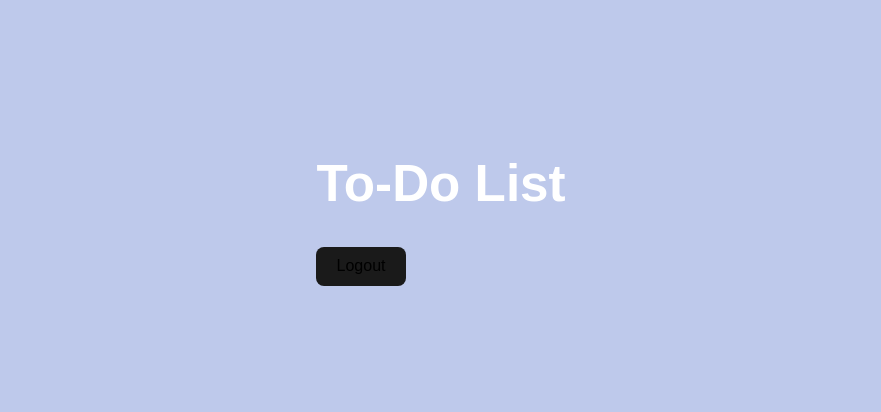
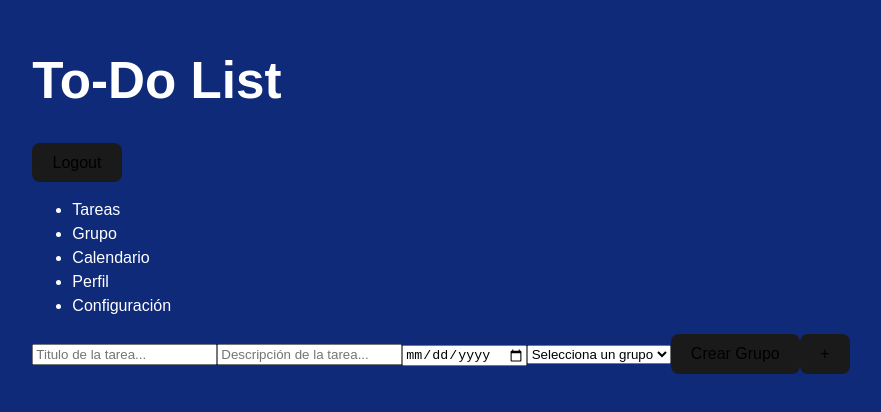
Before and after one commit to ElPeppi/ToDo, a React (Vite) app: page /ToDo in a window 1280 px wide. Shown: the part 196-608 px from the top of the page, without its empty margins (199-1080 px from the left). Built offline with nearby package versions, Linux system fonts and the light colour scheme.

Commit message:
feat: added tasks components leaft implment, full added popupMessage, menu added and item menu added

```diff
--- a/src/App.tsx
+++ b/src/App.tsx
@@ -1,40 +1,75 @@
 import { BrowserRouter as Router, Routes, Route, useLocation } from "react-router-dom";
 import { AnimatePresence } from "framer-motion";
+import { useState } from "react";
 
 import Login from "./pages/loginRegister/Login";
 import Register from "./pages/loginRegister/Register";
 import ToDo from "./pages/todo/ToDo";
 import PageTransition from "./components/PageTransition";
+import PopupMessage from "./components/PopupMessage";
 import VerifyPage from "./pages/loginRegister/VerifyPage";
 
-function AnimatedRoutes() {
+// =========================
+// RUTAS ANIMADAS
+// =========================
+function AnimatedRoutes({ setPopup }: { setPopup: Function }) {
   const location = useLocation();
 
   return (
     <AnimatePresence mode="wait">
       <Routes location={location} key={location.pathname}>
-        <Route path="/" element={
-          <PageTransition><Login /></PageTransition>
-        } />
+        <Route
+          path="/"
+          element={
+            <PageTransition>
+              <Login setPopup={setPopup} />
+            </PageTransition>
+          }
+        />
 
-        <Route path="/register" element={
-          <PageTransition><Register /></PageTransition>
-        } />
+        <Route
+          path="/register"
+          element={
+            <PageTransition>
+              <Register setPopup={setPopup} />
+            </PageTransition>
+          }
+        />
 
-        <Route path="/ToDo" element={
-          <PageTransition><ToDo /></PageTransition>
-        } />
+        <Route
+          path="/ToDo"
+          element={
+            <PageTransition>
+              <ToDo setPopup={setPopup} />
+            </PageTransition>
+          }
+        />
+
         <Route path="/verify" element={<VerifyPage />} />
-
       </Routes>
     </AnimatePresence>
   );
 }
 
+// =========================
+// APP PRINCIPAL
+// =========================
 export default function App() {
+  const [popup, setPopup] = useState<{ message: string; type: "success" | "error" | "info" } | null>(null);
+
   return (
     <Router>
-      <AnimatedRoutes />
+      {/* POPUP GLOBAL - SIEMPRE ACTIVO */}
+      {popup && (
+        <PopupMessage
+          message={popup.message}
+          type={popup.type}
+          onClose={() => setPopup(null)}
+        />
+      )}
+
+      {/* ANIMACIONES DE PÁGINA */}
+      <AnimatedRoutes setPopup={setPopup} />
     </Router>
   );
 }
--- /dev/null
+++ b/src/components/PopupMessage.tsx
@@ -0,0 +1,24 @@
+import React, { useEffect } from "react";
+import "./PopupMessage.css";
+
+interface PopupMessageProps {
+  message: string;
+  type?: "success" | "error" | "info";
+  onClose: () => void;
+}
+
+const PopupMessage: React.FC<PopupMessageProps> = ({ message, type = "info", onClose }) => {
+  useEffect(() => {
+    const timer = setTimeout(() => onClose(), 3000); // se cierra automáticamente
+    return () => clearTimeout(timer);
+  }, [onClose]);
+
+  return (
+    <div className={`popup-message ${type}`}>
+      <p>{message}</p>
+      <button onClick={onClose} className="close-btn">×</button>
+    </div>
+  );
+};
+
+export default PopupMessage;
--- /dev/null
+++ b/src/components/menu/Menu.tsx
@@ -0,0 +1,21 @@
+
+import "./Menu.css"
+import Item from "./item/Item";
+
+function Menu() {
+  return (<>
+    <nav>
+      <ul>
+        <Item title="Tareas" route="/todo"  />
+        <Item title="Grupo" route="/group" />
+        <Item title="Calendario" route="/calendar" />
+        <Item title="Perfil" route="/profile" />
+        <Item title="Configuración" route="/settings" />
+      </ul>
+    </nav>
+  </>);
+}
+
+
+
+export default Menu;
--- /dev/null
+++ b/src/components/menu/item/Item.tsx
@@ -0,0 +1,25 @@
+import type { JSX } from "react";
+import { useNavigate } from "react-router-dom";
+
+interface Props {
+    title: string;
+    route: string;
+    iconName?: JSX.Element;
+}
+function Item({title, route, iconName}: Props) {
+    const navigate = useNavigate();
+
+    const handleClick = () => {
+        navigate(route);
+    };
+
+
+    return (
+        <li className="menu-item" onClick={handleClick}>
+            {iconName && <span className="menu-icon">{iconName}</span>}
+            <span>{title}</span>
+        </li>
+    );
+}
+
+export default Item;
--- /dev/null
+++ b/src/components/popupMessage.css
@@ -0,0 +1,58 @@
+.popup-message {
+  position: absolute;
+  top: 30px;
+  right: 30px;
+  background-color: #1a1a1a;
+  color: white;
+  padding: 1rem 1.5rem;
+  border-radius: 12px;
+  box-shadow: 0 4px 20px rgba(0, 0, 0, 0.3);
+  font-family: "Poppins", sans-serif;
+  font-size: 0.95rem;
+  z-index: 1000;
+  animation: slideIn 0.4s ease forwards , slideOut 0.4s ease forwards 3.6s;
+  display: flex;
+  align-items: center;
+  gap: 1rem;
+}
+
+.popup-message.success {
+  background-color: #16a34a; /* verde */
+}
+
+.popup-message.error {
+  background-color: #dc2626; /* rojo */
+}
+
+.popup-message.info {
+  background-color: #2563eb; /* azul */
+}
+
+.close-btn {
+  background: transparent;
+  border: none;
+  color: white;
+  font-size: 1.2rem;
+  cursor: pointer;
+}
+
+@keyframes slideIn {
+  from {
+    opacity: 0;
+    transform: translateY(-20px);
+  }
+  to {
+    opacity: 1;
+    transform: translateY(0);
+  }
+}
+@keyframes slideOut {
+  from {
+    opacity: 1;
+    transform: translateY(0);
+  }
+  to {
+    opacity: 0;
+    transform: translateY(-20px);
+  }
+}
--- a/src/pages/loginRegister/Register.tsx
+++ b/src/pages/loginRegister/Register.tsx
@@ -2,7 +2,7 @@ import { useNavigate } from "react-router-dom";
 import { useState, useEffect } from "react";
 import "./LoginRegister.css";
 
-function RegisterPage() {
+function RegisterPage({setPopup}: {setPopup:Function}) {
     const navigate = useNavigate();
     const [emailR, setEmailR] = useState("");
     const [passwordR, setPasswordR] = useState("");
@@ -27,12 +27,13 @@ function RegisterPage() {
 
             const data = await response.json();
             if (response.ok) {
-                console.log("✅ Registro exitoso:", data);
+                setPopup({ message: "✅ Registro exitoso! Por favor, verifica tu email.", type: "success" });
+                navigate("/");
             } else {
-                console.error("❌ Error en registro:", data.message);
+                setPopup({ message: data.message || "Error en registro", type: "error" });
             }
         } catch (error) {
-            console.error("⚠️ Error al registrar:", error);
+            setPopup({ message: "Error al registrar", type: "error" });
         }
     };
 
--- a/src/pages/todo/ToDo.tsx
+++ b/src/pages/todo/ToDo.tsx
@@ -1,9 +1,53 @@
 
 import "../todo/ToDo.css";
 import { useNavigate } from "react-router-dom";
-import { useEffect } from "react";
+import { useEffect, useState } from "react";
+import Menu from "../../components/menu/Menu";
 
-function ToDo() {
+
+
+function ToDo({ setPopup }: { setPopup: Function }) {
+    const [tasks, setTasks] = useState<string[]>([]);
+    const [tittle, setTittle] = useState("");
+    const [description, setDescription] = useState("");
+    const [dueDate, setDueDate] = useState("");
+    const addTask = async () => {
+        if (tittle.trim() === "") return;
+        try {
+            const response = await fetch("http://localhost:4000/api/tasks", {
+                method: "POST",
+                headers: {
+                    "Content-Type": "application/json",
+                    "Authorization": `Bearer ${localStorage.getItem("accessToken")}`
+                },
+                body: JSON.stringify({
+                    title: tittle,         // 👈 debe coincidir con el backend
+                    description: description,
+                    dueDate: dueDate,
+                }),
+
+            });
+            const data = await response.json();
+            console.log(data);
+            if (response.ok) {
+
+                setTasks([...tasks, tittle]);
+                setTittle("");
+                setDescription("");
+                setDueDate("");
+                setPopup({ message: "Tarea agregada exitosamente!", type: "success" });
+            } else {
+                setPopup({ message: data.message || "Error al agregar tarea", type: "error" });
+            }
+        } catch (error) {
+            setPopup({ message: "Error al agregar tarea", type: "error" });
+        }
+    };
+
+
+    const removeTask = (index: number) => {
+        setTasks(tasks.filter((_, i) => i !== index));
+    };
     useEffect(() => {
         document.documentElement.setAttribute("data-page", "todo");
     }, []);
@@ -18,9 +62,56 @@ function ToDo() {
 
     return (<>
 
-        <div>
-            <h1>To-Do List</h1>
-            <button onClick={handleLogout}>Logout</button>
+        <div className="todo-page">
+            <header className="todo-header">
+                <h1>To-Do List</h1>
+                <button
+                    onClick={() => { handleLogout(); }}
+                    className="logout-btn"
+                >
+                    Logout
+                </button>
+            </header>
+            <Menu />
+            <div className="todo-container">
+                <div className="todo-input-box">
+
+                    <input
+                        type="text"
+                        placeholder="Titulo de la tarea..."
+                        value={tittle}
+                        onChange={e => setTittle(e.target.value)}
+                    />
+                    <input
+                        type="text"
+                        placeholder="Descripción de la tarea..."
+                        value={description}
+                        onChange={e => setDescription(e.target.value)}
+                    />
+                    <input
+                        type="date"
+                        value={dueDate}
+                        onChange={e => setDueDate(e.target.value)}
+                    />
+                    <select name="Grupos" id="GruposSelect">
+                        <option value="">Selecciona un grupo</option>
+                    </select>
+                    <button>Crear Grupo</button>
+                    <button onClick={addTask}>+</button>
+
+                </div>
+
+                <ul className="todo-list">
+                    {tasks.map((task, i) => (
+                        <li key={i} className="todo-item">
+                            <span>{task}</span>
+                            <button onClick={() => removeTask(i)} className="delete-btn">
+                                ✖
+                            </button>
+                        </li>
+                    ))}
+                </ul>
+            </div>
         </div>
     </>);
 }
--- a/src/styles/theme.css
+++ b/src/styles/theme.css
@@ -32,5 +32,5 @@
 
 /* To-Do */
 :root[data-page="todo"] {
-  --bg: #bec9eb;
+  --bg: #102a7a;
 }
```
Also changed, not shown: src/pages/loginRegister/Login.tsx (+7 -5 lines), src/components/menu/Menu.css (added), src/components/task/Task.css (added), src/components/task/Task.tsx (added).
